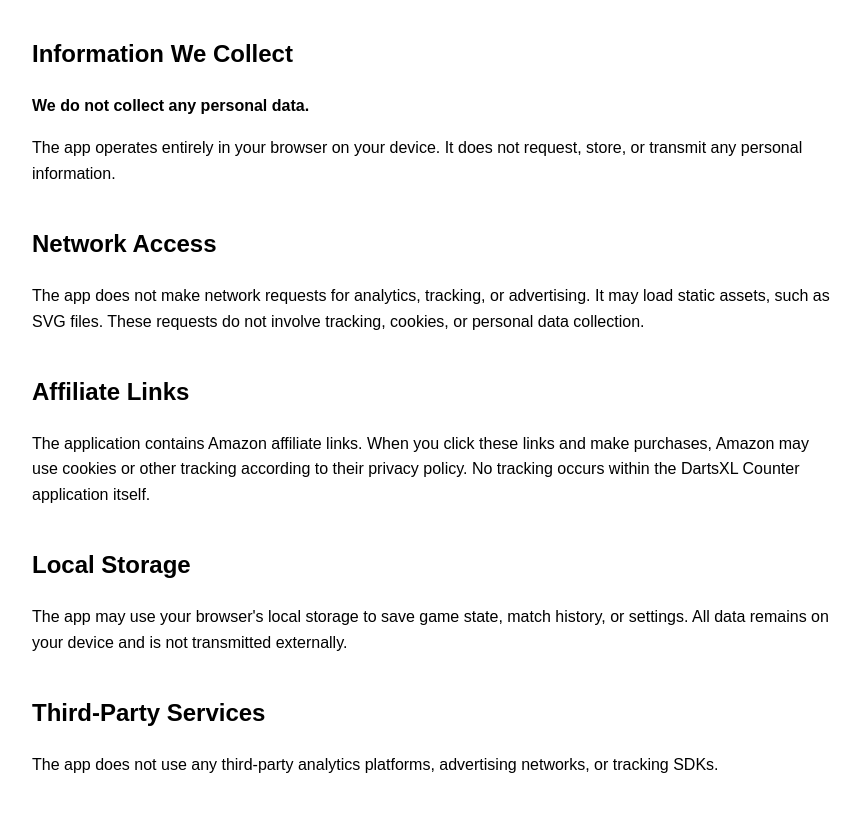
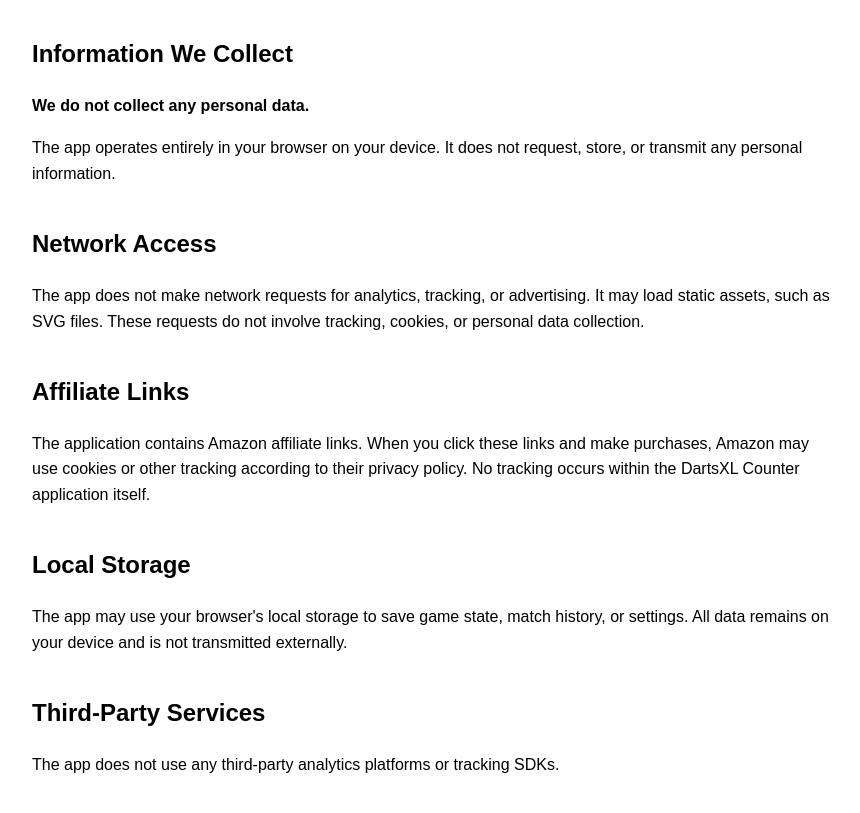
Before and after one commit to DartsXL/DartsXL-privacy, a plain HTML site: page index.html in a window 1280 px wide. Shown: the part 136-949 px from the top of the page, without its empty margins (208-1068 px from the left). Drawn offline with Linux system fonts and the light colour scheme.

Commit message:
Update index.html

```diff
--- a/index.html
+++ b/index.html
@@ -51,7 +51,7 @@ All data remains on your device and is not transmitted externally.
 
 <h2>Third-Party Services</h2>
 <p>
-The app does not use any third-party analytics platforms, advertising networks, or tracking SDKs.
+The app does not use any third-party analytics platforms or tracking SDKs.
 </p>
 
 <h2>Changes to This Policy</h2>
```
